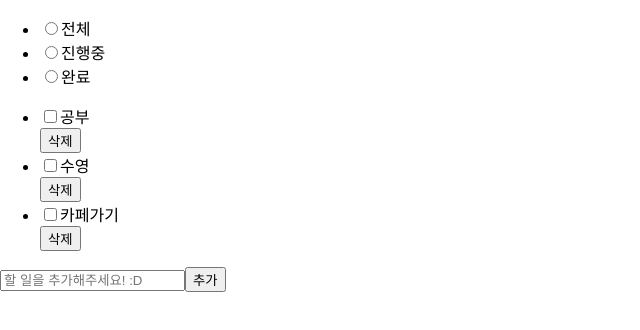
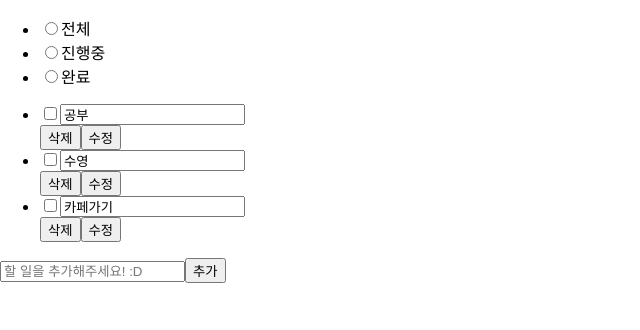
Before and after one commit to younu-Yun/react_todo, a React (Create React App) app: page / in a window 1280 px wide. Shown: the top 330 px of the page, without its empty margins (0-640 px from the left). Built offline with nearby package versions, Linux system fonts and the light colour scheme; the HTML template or start-up script is replaced by a standard one.

Commit message:
Feat: todo title 수정

```diff
--- a/src/components/Todo/Todo.jsx
+++ b/src/components/Todo/Todo.jsx
@@ -1,15 +1,34 @@
-import React from 'react';
+import React, { useState } from 'react';
 
-export default function Todo({ key, todo, deleteTodo, updateTodo }) {
+export default function Todo({ key, todo, deleteTodo, updateTodo, changeTodo }) {
   const { id, title, status } = todo;
+
+  const [modifyTitle, setModifyTitle] = useState(title);
+  const [isReadOnly, setIsReadOnly] = useState(true);
 
   const handleDelete = () => {
     deleteTodo(todo);
   };
 
   const handleStatus = (e) => {
-    const status = e.target.checked ? '완료' : '진행중';
-    updateTodo({ ...todo, status });
+    const changedStatus = e.target.checked ? '완료' : '진행중';
+    updateTodo({ ...todo, status: changedStatus });
+  };
+
+  const handleChange = (e) => {
+    setModifyTitle(e.target.value);
+
+    console.log(modifyTitle);
+  };
+
+  const changeReadOnly = () => {
+    window.confirm('수정하시겠습니까?') ? setIsReadOnly(!isReadOnly) : setIsReadOnly(true);
+  };
+
+  const handleModify = () => {
+    changeTodo({ id, title: modifyTitle, status });
+    console.log(title);
+    setIsReadOnly(!isReadOnly);
   };
 
   return (
@@ -17,10 +36,13 @@ export default function Todo({ key, todo, deleteTodo, updateTodo }) {
       <div>
         <input type='checkbox' name={`todo_${id}`} id={`todo_${id}`} onChange={handleStatus} />
         <label htmlFor={`todo_${id}`}>
-          <span>{title}</span>
+          <input type='text' readOnly={isReadOnly} value={modifyTitle} onChange={handleChange} onClick={changeReadOnly} />
         </label>
       </div>
-      <button onClick={handleDelete}>삭제</button>
+      <div className='button'>
+        <button onClick={handleDelete}>삭제</button>
+        <button onClick={handleModify}>수정</button>
+      </div>
     </li>
   );
 }
--- a/src/components/TodoList.jsx/TodoList.jsx
+++ b/src/components/TodoList.jsx/TodoList.jsx
@@ -11,13 +11,18 @@ export default function TodoList() {
   const deleteTodo = (deletedTodo) => setTodos(todos.filter((todo) => todo.id !== deletedTodo.id));
   //투두 상태변경
   const updateTodo = (updatedTodo) => setTodos(todos.map((todo) => (todo.id === updatedTodo.id ? updatedTodo : todo)));
+  //투두 수정
+  const changeTodo = (changedTodo) => {
+    console.log(changedTodo);
+    setTodos(todos.map((todo) => (todo.id === changedTodo.id ? changedTodo : todo)));
+  };
 
   return (
     <div className='todoBox'>
       <div className='todoList'>
         <ul>
           {todos.map((todo) => {
-            return <Todo key={todo.id} todo={todo} deleteTodo={deleteTodo} updateTodo={updateTodo} />;
+            return <Todo key={todo.id} todo={todo} deleteTodo={deleteTodo} updateTodo={updateTodo} changeTodo={changeTodo} />;
           })}
         </ul>
       </div>
```
